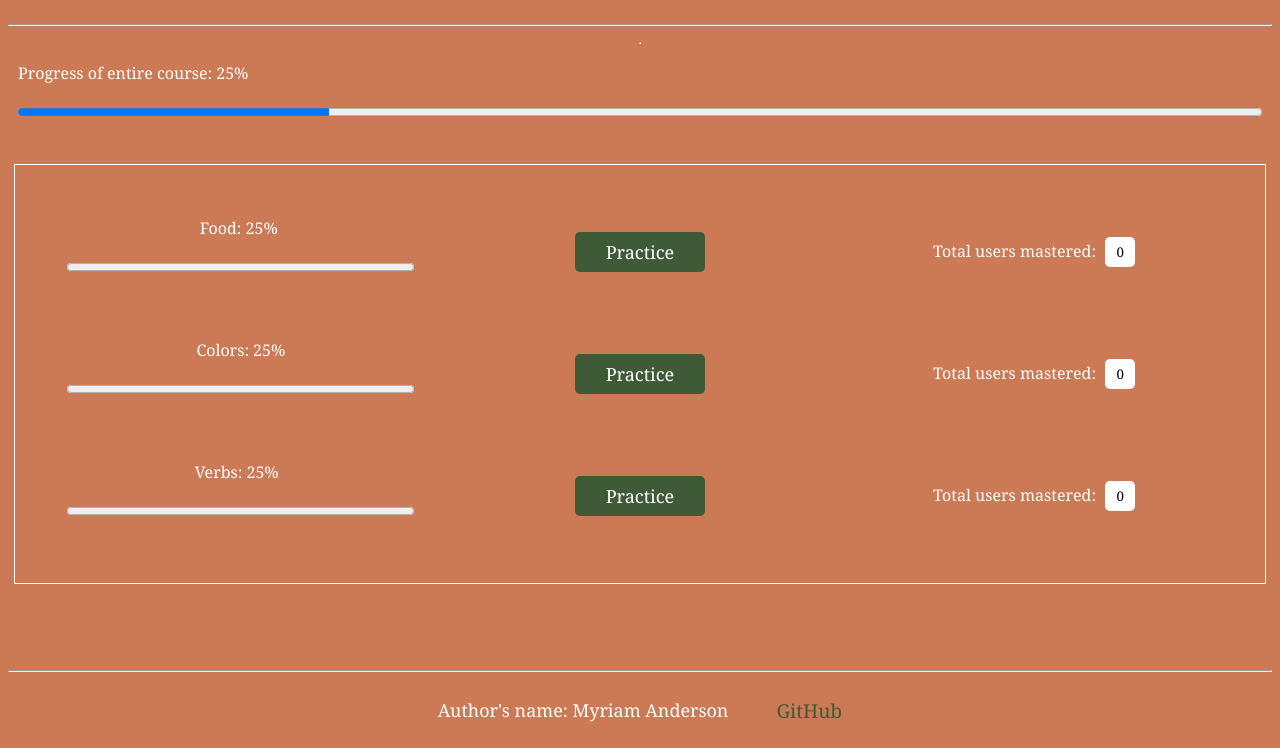
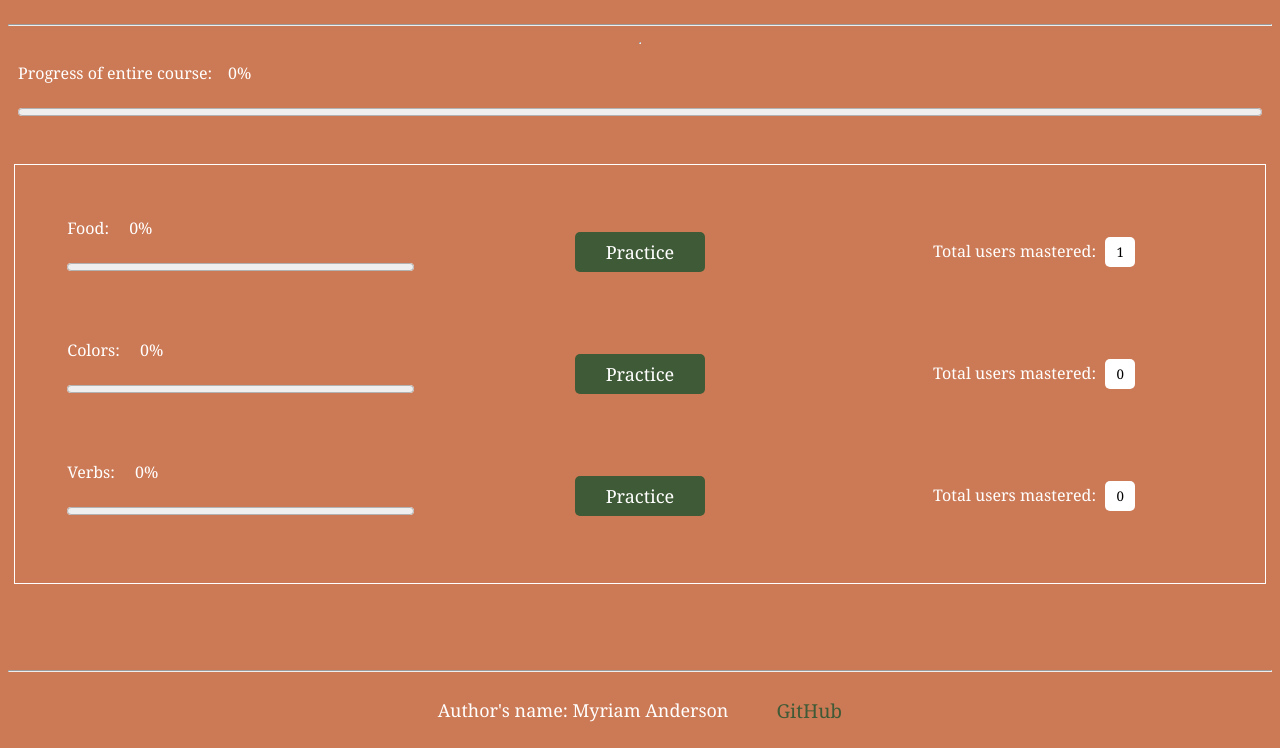
Before and after one commit to myriambyu/startup, a plain HTML site: page progress.html in a window 1280 px wide. Shown: the part 95-843 px from the top of the page. Drawn offline with Linux system fonts and the light colour scheme.

```diff
--- a/login.js
+++ b/login.js
@@ -1,5 +1,6 @@
-document.addEventListener("DOMContentLoaded", function() {
-    document.getElementById("loginForm").addEventListener("submit", function(event) {
+
+  document.addEventListener("DOMContentLoaded", function() {
+    document.getElementById("loginForm").addEventListener("submit", function login(event) {
       event.preventDefault();
       var username = document.getElementById("username").value;
       localStorage.setItem("username", username);
--- a/main.css
+++ b/main.css
@@ -187,6 +187,11 @@
  .progress {
   padding: 10px;
  }
+ .alignProgress {
+  display: flex;
+  gap: 1em;
+
+ }
  td {
   width: 30%;
  }
--- a/progress.html
+++ b/progress.html
@@ -28,15 +28,21 @@
     <hr />
     <main>
         <div class="progress">
-            <label for="progress">Progress of entire course: 25%</label>
-            <progress id="progress" max="100" value="25"></progress>
+            <div class="alignProgress">
+              <label for="progress">Progress of entire course: </label>
+              <div class="percent">25%</div>
+            </div>
+            <progress id="progress" max="100" class="progress-bar" value="25"></progress>
         </div>
         <br>
         <section class="progress-table">
             <table id="table">
               <tr>
                 <td>
-                    <label for="food-progress">Food: 25%&nbsp; </label>
+                  <div class="alignProgress">
+                    <label for="food-progress">Food:&nbsp; </label>
+                    <div class="foodPercent">25%</div>
+                  </div>
                     <progress id="progress-bar" max="100" class="progress-bar"></progress>
 
                 </td>
@@ -52,7 +58,10 @@
               </tr>
               <tr>
                 <td>
-                    <label for="colors-progress">Colors: 25%</label>
+                    <div class="alignProgress">
+                      <label for="colors-progress">Colors:&nbsp; </label>
+                      <div class="colorsPercent">25%</div>
+                    </div>
                     <progress id="colors-progress" max="100" class="progress-bar" value="25"></progress>
                 </td>
                 <td>
@@ -67,7 +76,10 @@
               </tr>
               <tr>
                 <td>
-                    <label for="verbs-progress">Verbs: 25% &nbsp;</label>
+                    <div class="alignProgress">
+                      <label for="verbs-progress">Verbs:&nbsp; </label>
+                      <div class="verbsPercent">25%</div>
+                    </div>
                     <progress id="verbs-progress" max="100" class="progress-bar" value="25"></progress>
                 </td>
                 <td>
--- a/progress.js
+++ b/progress.js
@@ -11,3 +11,37 @@
 progressBars.forEach(progressBar => {
     progressBar.value = storedProgress * 20;
 });
+
+document.addEventListener('DOMContentLoaded', function() {
+  const percentElement = document.querySelector('.percent');
+
+  percentElement.textContent = 20 * storedProgress + "%";
+});
+
+document.addEventListener('DOMContentLoaded', function() {
+  const percentElement = document.querySelector('.foodPercent');
+
+  percentElement.textContent = 20 * storedProgress + "%";
+});
+document.addEventListener('DOMContentLoaded', function() {
+  const percentElement = document.querySelector('.colorsPercent');
+
+  percentElement.textContent = 20 * storedProgress + "%";
+});
+document.addEventListener('DOMContentLoaded', function() {
+  const percentElement = document.querySelector('.verbsPercent');
+
+  percentElement.textContent = 20 * storedProgress + "%";
+});
+
+document.addEventListener('DOMContentLoaded', function() {
+  const countInput = document.getElementById('count');
+
+  function increaseCount() {
+
+      let currentValue = parseInt(countInput.value);
+      currentValue++;
+      countInput.value = currentValue;
+  }
+  setInterval(increaseCount, 5000);
+});
```
